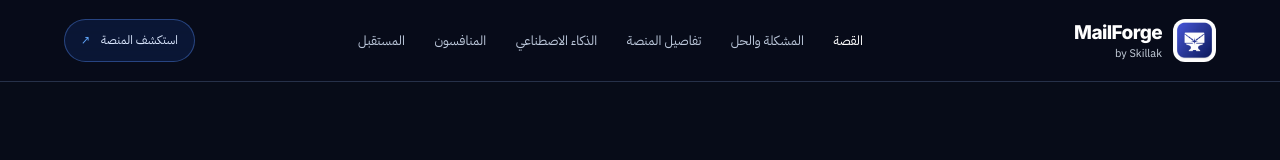
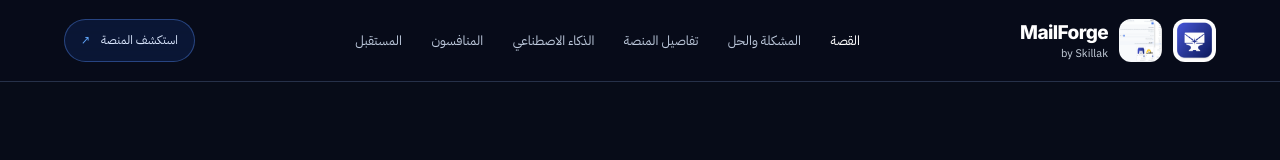
Before and after one commit to MailforgeSkillak/MailForge_Portfolio, a plain HTML site: page index.html in a window 1280 px wide. Shown: the top 160 px of the page. Drawn offline with Linux system fonts and the light colour scheme.

Commit message:
Add Media Library image to header

```diff
--- a/index.html
+++ b/index.html
@@ -24,6 +24,8 @@
   <header class="site-header" id="top">
     <a class="brand" href="#top" aria-label="MailForge الرئيسية">
       <img src="assets/mailforge-logo.png" data-media-slot="brandLogo" alt="MailForge logo">
+      <img src="assets/media-library.png" alt="Media Library" loading="lazy" decoding="async">
+
       <span class="brand-copy"><strong>MailForge</strong><small>by Skillak</small></span>
     </a>
     <button class="menu-toggle" id="menuToggle" aria-label="فتح القائمة" aria-expanded="false"><span></span><span></span></button>
```
